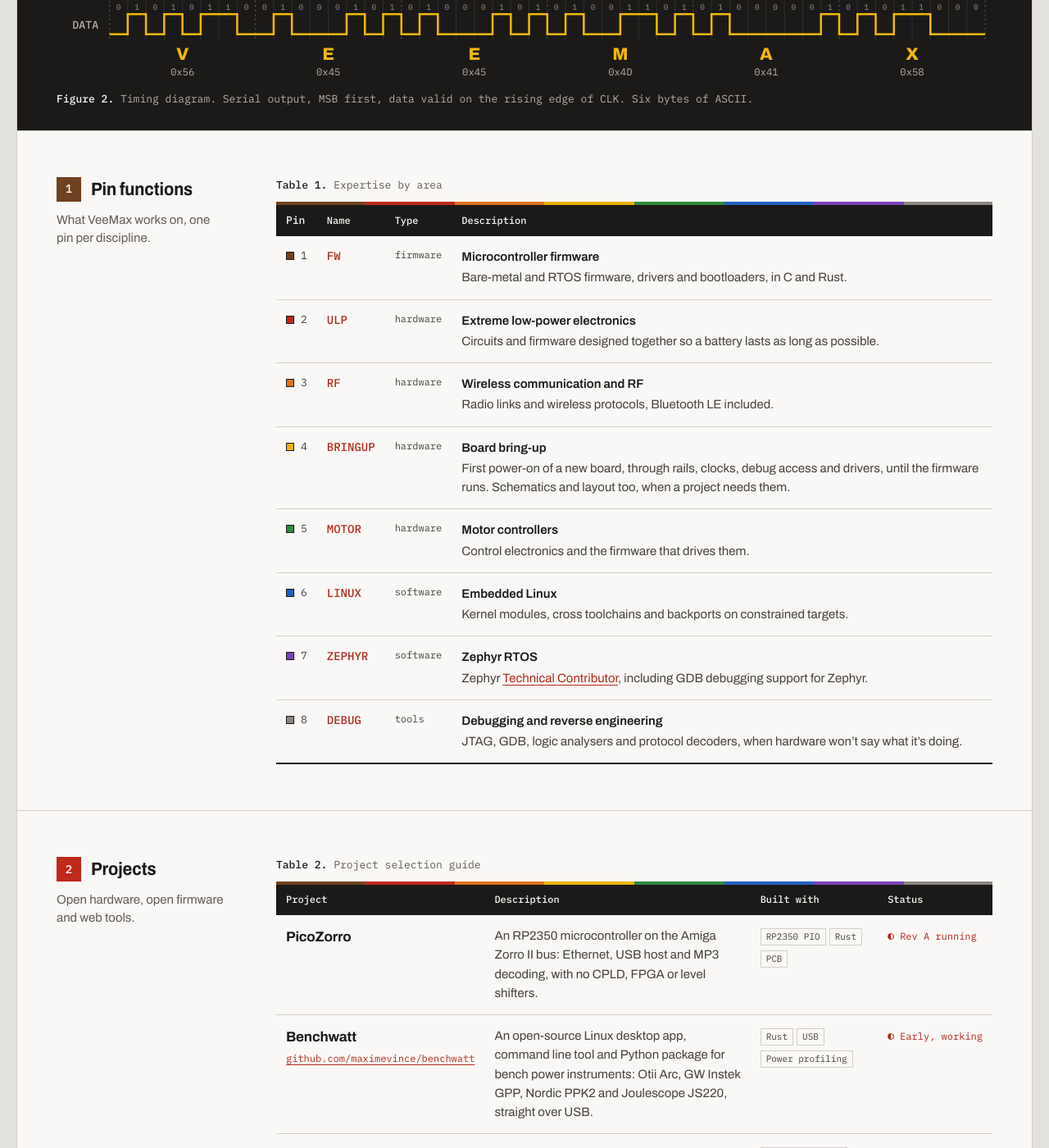
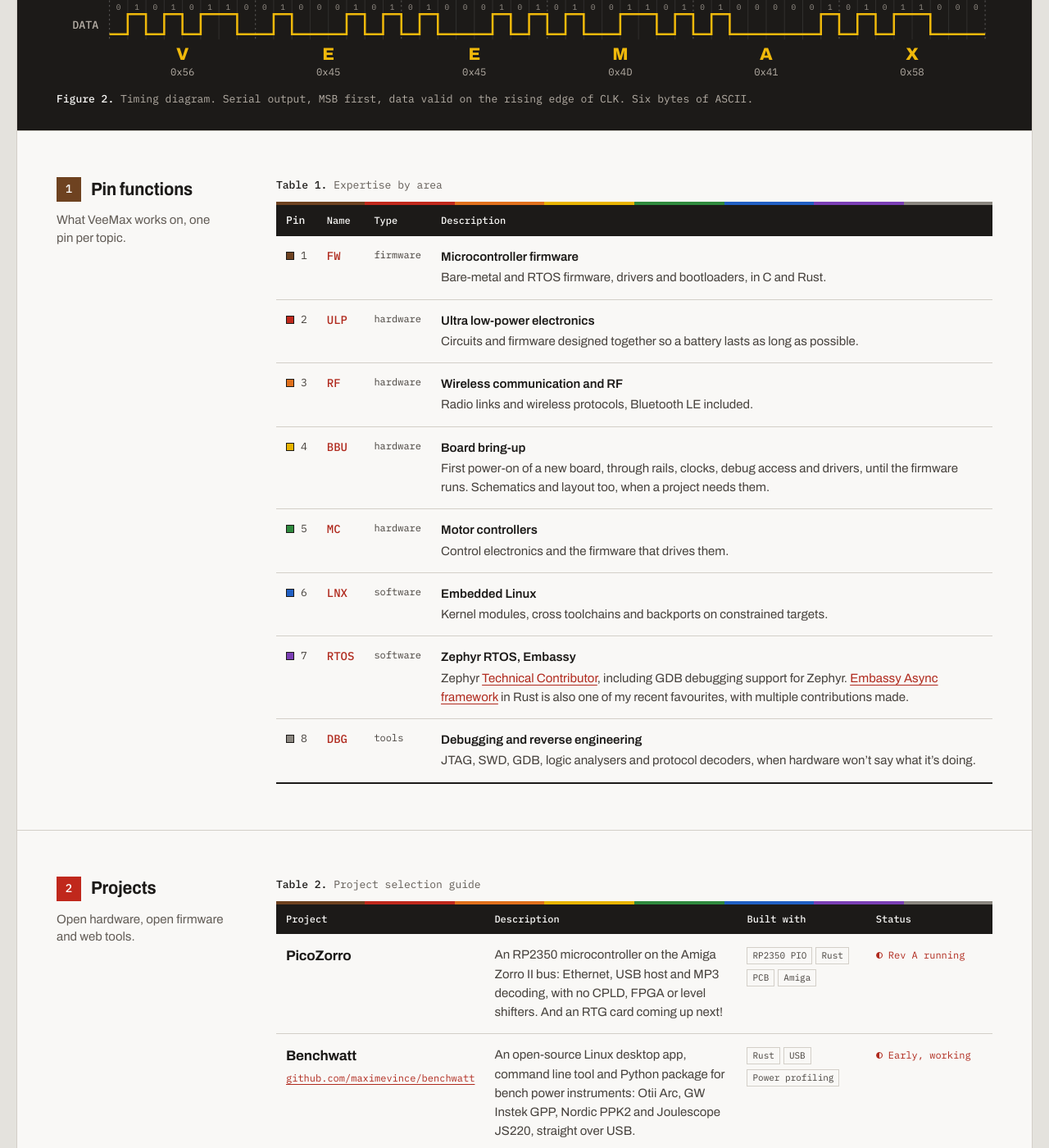
Before and after one commit to maximevince/maximevince.github.io, a Jekyll site: the page built from index.html, in a window 1280 px wide and 1400 px high, scrolled down 948 px. Shown: the whole window at 82% size. Built offline with Jekyll 4.4.1, drawn with Linux system fonts in a browser that asks for light colours; some of the changed text lies outside the part shown.

Commit message:
Update homepage copy, pin names and project details

```diff
--- a/_data/expertise.yml
+++ b/_data/expertise.yml
@@ -10,7 +10,7 @@
 
 - name: ULP
   type: hardware
-  title: Extreme low-power electronics
+  title: Ultra low-power electronics
   description: Circuits and firmware designed together so a battery lasts as long as possible.
 
 - name: RF
@@ -18,29 +18,29 @@
   title: Wireless communication and RF
   description: Radio links and wireless protocols, Bluetooth LE included.
 
-- name: BRINGUP
+- name: BBU
   type: hardware
   title: Board bring-up
   description: First power-on of a new board, through rails, clocks, debug access and drivers, until the firmware runs. Schematics and layout too, when a project needs them.
 
-- name: MOTOR
+- name: MC
   type: hardware
   title: Motor controllers
   description: Control electronics and the firmware that drives them.
 
-- name: LINUX
+- name: LNX
   type: software
   title: Embedded Linux
   description: Kernel modules, cross toolchains and backports on constrained targets.
 
-- name: ZEPHYR
+- name: RTOS
   type: software
-  title: Zephyr RTOS
+  title: Zephyr RTOS, Embassy
   description: >-
     Zephyr [Technical Contributor](https://www.credly.com/badges/b6179b2b-d82f-4aa2-8162-c1445043bcda/public_url),
-    including GDB debugging support for Zephyr.
+    including GDB debugging support for Zephyr. [Embassy Async framework](https://embassy.dev) in Rust is also one of my recent favourites, with multiple contributions made.
 
-- name: DEBUG
+- name: DBG
   type: tools
   title: Debugging and reverse engineering
-  description: JTAG, GDB, logic analysers and protocol decoders, when hardware won't say what it's doing.
+  description: JTAG, SWD, GDB, logic analysers and protocol decoders, when hardware won't say what it's doing.
--- a/_data/home.yml
+++ b/_data/home.yml
@@ -10,7 +10,7 @@ docline: "firmware and hardware engineer, Belgium"
 # Intro paragraph under the headline (markdown).
 intro: >-
   I'm Maxime Vincent. Through **VeeMax** I design and build embedded
-  products: microcontroller firmware, extreme low-power electronics, wireless
+  products: microcontroller firmware, ultra low-power electronics, wireless
   links, embedded Linux, and bringing up new boards. I also get called in
   when a board misbehaves and nobody can say why. More than 16 years of it,
   and still the thing I do for fun.
@@ -29,7 +29,7 @@ secondary:
 
 # Section intros (left column).
 sections:
-  expertise: What VeeMax works on, one pin per discipline.
+  expertise: What VeeMax works on, one pin per topic.
   projects: Open hardware, open firmware and web tools.
   writing: "Notes from the bench: kernels, debuggers, bootloaders and old Amigas."
 
@@ -61,7 +61,7 @@ contact:
   # A row without a url is shown as plain text.
   links:
     - label: Location
-      text: Belgium (Central European Time)
+      text: Hasselt, Belgium (Central European Time)
     - label: GitHub
       text: github.com/maximevince
       url: https://github.com/maximevince
--- a/_data/projects.yml
+++ b/_data/projects.yml
@@ -10,8 +10,8 @@
 #                post exists, so it is safe to fill this in before writing it.
 
 - name: PicoZorro
-  description: "An RP2350 microcontroller on the Amiga Zorro II bus: Ethernet, USB host and MP3 decoding, with no CPLD, FPGA or level shifters."
-  tags: [RP2350 PIO, Rust, PCB]
+  description: "An RP2350 microcontroller on the Amiga Zorro II bus: Ethernet, USB host and MP3 decoding, with no CPLD, FPGA or level shifters. And an RTG card coming up next!"
+  tags: [RP2350 PIO, Rust, PCB, Amiga]
   status: Rev A running
   state: proto
   post_slug: picozorro
@@ -27,8 +27,8 @@
 - name: AlarmCon
   description: "Reverse engineering a late-90s CADDX Ranger 9000E alarm panel: sniffing the keypad bus, writing protocol decoders, dumping the EEPROM."
   tags: [Logic analyser, EEPROM]
-  status: Working
-  state: proto
+  status: Working, private
+  state: live
   post_slug: alarmcon
 
 - name: MagicRemote
@@ -42,7 +42,7 @@
 - name: OpenChessTrainer
   url: https://openchesstrainer.com
   description: "A free, open-source chess opening trainer that runs entirely in the browser: no backend and no account."
-  tags: [Static web app]
+  tags: [Static web app, Chess]
   status: Live
   state: live
   post_slug: openchesstrainer
@@ -50,7 +50,7 @@
 - name: OpenGaz
   url: https://opengaz.veemax.be
   description: An open-source homage to Gazillionaire Deluxe, a turn-based space-trading game playable in the browser, solo, hot-seat or online.
-  tags: [Static web app, P2P]
+  tags: [Static web app, P2P, Games]
   status: Playable alpha
   state: proto
   post_slug: opengaz
```
